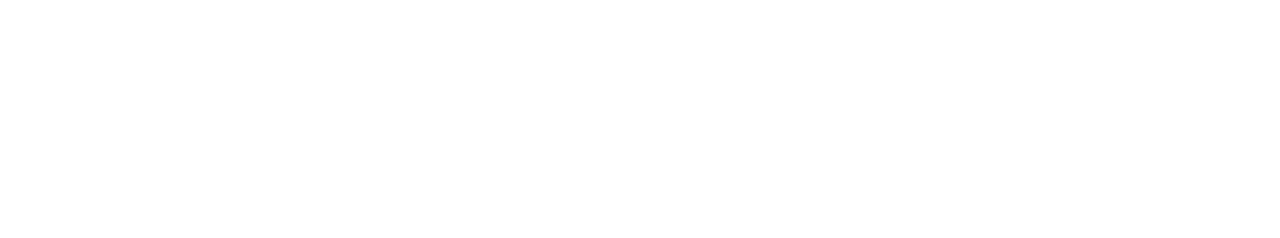
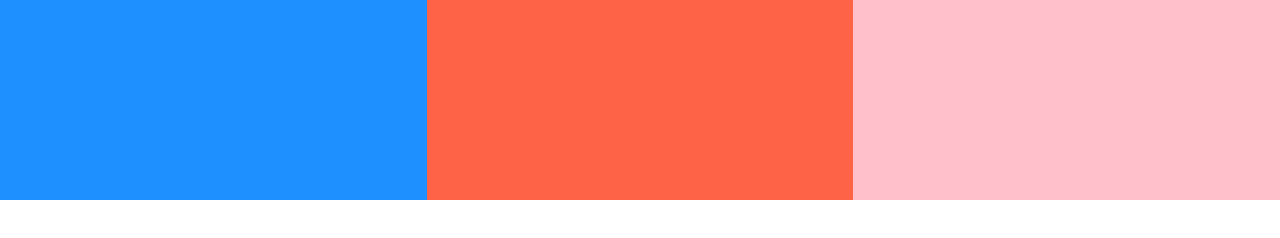
Before and after one commit to ryfatron/Moshify, a plain HTML site: page index.html in a window 1280 px wide. Drawn offline with Linux system fonts and the light colour scheme.

Commit message:
define grids

```diff
--- a/css/style.css
+++ b/css/style.css
@@ -448,3 +448,20 @@ a {
   }
 
 }
+
+/* Grids */
+.grid{
+  display: grid;
+}
+
+@media screen and (min-width:768px){
+  .grid--1x2{
+    grid-template-columns: repeat(2, 1fr);
+  }
+}
+
+@media screen and (min-width:1024px){
+  .grid--1x3{
+    grid-template-columns: repeat(3, 1fr);
+  }
+}
--- a/index.html
+++ b/index.html
@@ -16,6 +16,10 @@
   </head>
 
   <body>
-
+    <div class="grid grid--1x3">
+      <div style="height: 200px; background-color: dodgerblue"></div>
+      <div style="height: 200px; background-color: tomato"></div>
+      <div style="height: 200px; background-color: pink"></div>
+    </div>
   </body>
 </html>
```
Also changed, not shown: components/grids.html (added, +5 -0 lines).
